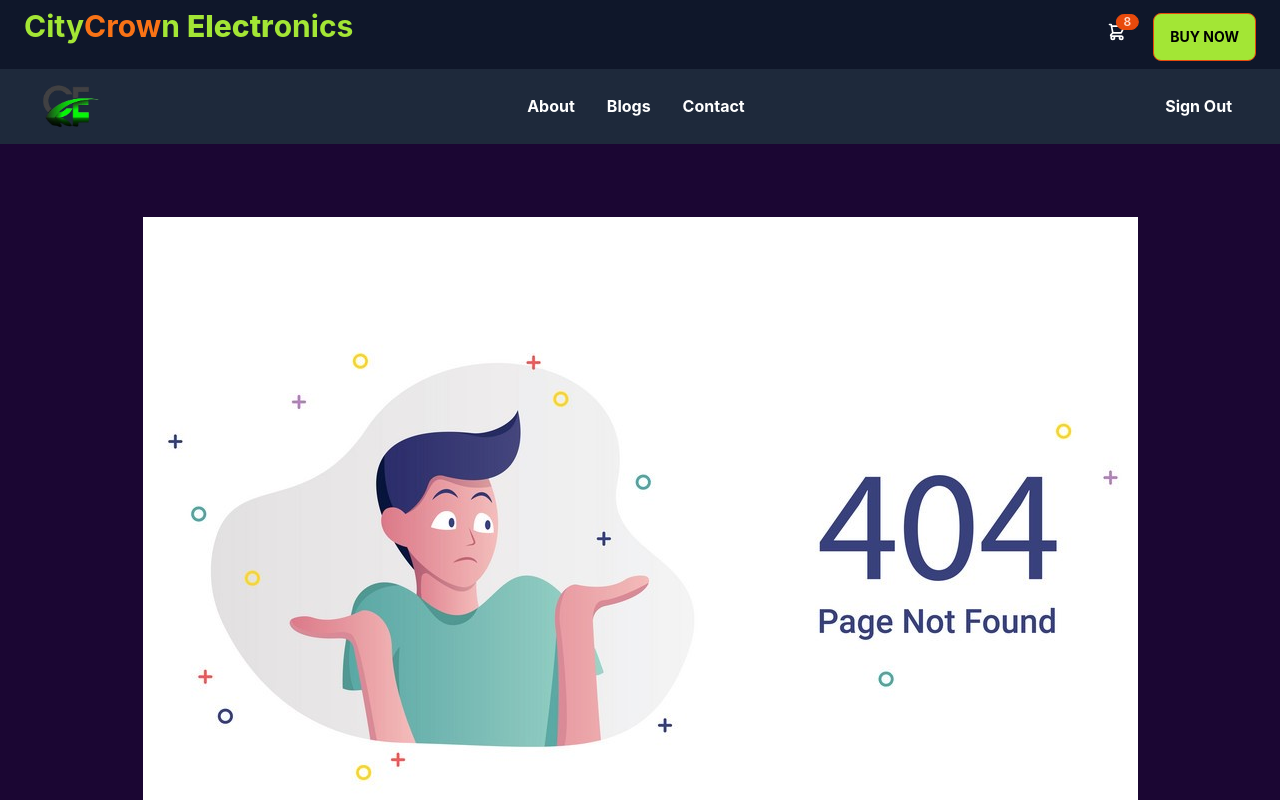
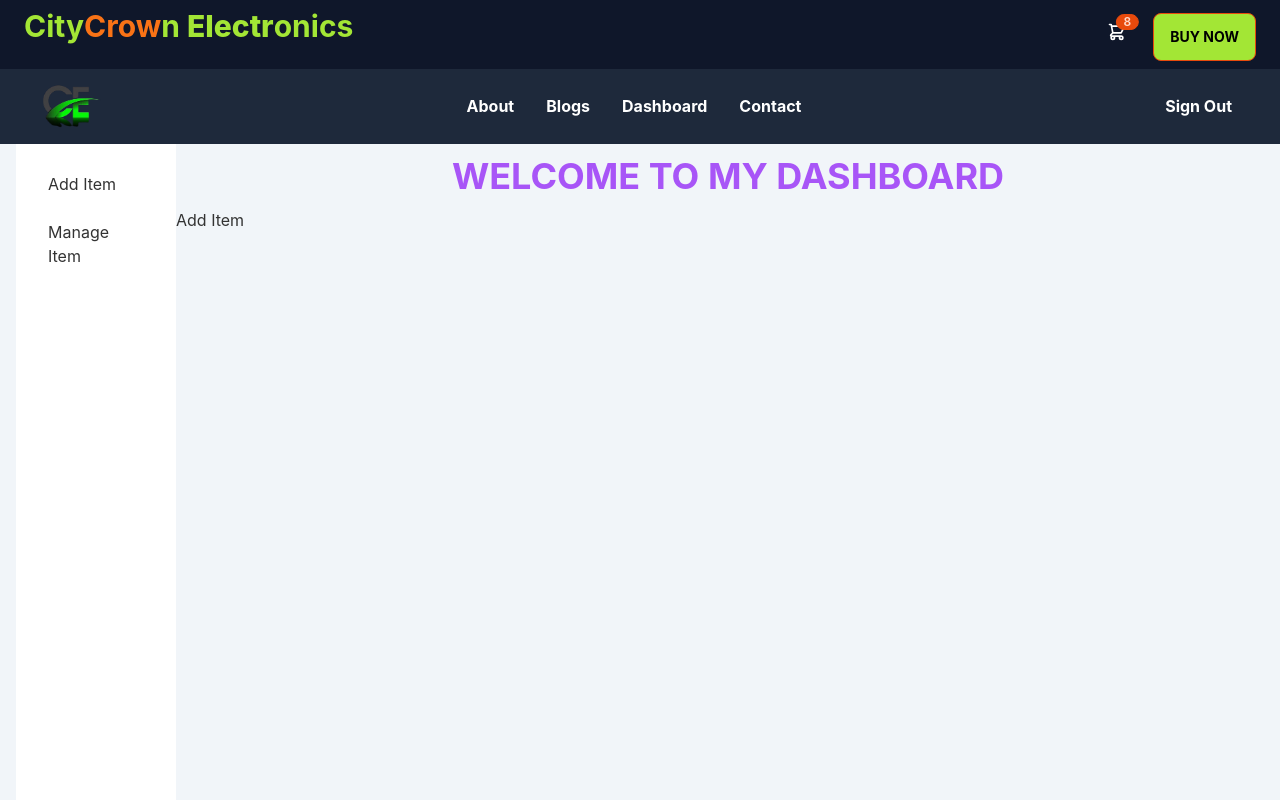
Before and after one commit to dipankar11137/City-Crown-Electronics-client-site, a React (Create React App) app: page /dashboard in a window 1280 px wide. Shown: the top 800 px of the page. Built offline with nearby package versions, Linux system fonts and the light colour scheme; no server answers; sample sign-in values are in the browser's storage.

Commit message:
add dashboard

```diff
--- a/src/App.js
+++ b/src/App.js
@@ -17,6 +17,9 @@ import AppleProductDetails from "./Components/Pages/Home/AppleProductDetails";
 import AppleProductsAll from "./Components/Pages/Home/AppleProductsAll";
 import { ToastContainer, toast } from "react-toastify";
 import "react-toastify/dist/ReactToastify.css";
+import Dashboard from "./Components/Pages/Dashboard/Dashboard";
+import AddItem from "./Components/Pages/Dashboard/AddItem";
+import ManageItem from "./Components/Pages/Dashboard/ManageItem";
 
 function App() {
   return (
@@ -40,6 +43,21 @@ function App() {
         <Route path="/details/:id" element={<AppleProductDetails />} />
         <Route path="/about" element={<About />} />
         <Route path="/contact" element={<Contact />} />
+        {/* Dashboard */}
+        <Route
+          path="/dashboard"
+          element={
+            <RequireAuth>
+              <Dashboard />
+            </RequireAuth>
+          }
+        >
+          <Route index element={<AddItem />} />
+          <Route path="manageItem" element={<ManageItem />} />
+        </Route>
+        {/* Dashboard End */}
+
+        <Route path="/dashboard" element={<Dashboard />} />
         <Route path="/signup" element={<SignUp />} />
         <Route path="/login" element={<Login />} />
         <Route path="*" element={<NotFound />} />
--- /dev/null
+++ b/src/Components/Pages/Dashboard/AddItem.js
@@ -0,0 +1,11 @@
+import React from "react";
+
+const AddItem = () => {
+  return (
+    <div>
+      <h1>Add Item</h1>
+    </div>
+  );
+};
+
+export default AddItem;
--- /dev/null
+++ b/src/Components/Pages/Dashboard/Dashboard.js
@@ -0,0 +1,36 @@
+import React from "react";
+import { useAuthState } from "react-firebase-hooks/auth";
+import { Link, Outlet } from "react-router-dom";
+import auth from "../../../firebase.init";
+
+const Dashboard = () => {
+  const [user] = useAuthState(auth);
+  return (
+    <div className="bg-slate-100">
+      <div>
+        <div class="drawer drawer-mobile">
+          <input id="dashboard-sidebar" type="checkbox" class="drawer-toggle" />
+          <div class="drawer-content ">
+            <h2 className="text-4xl text-purple-500 font-bold text-center my-3 uppercase">
+              Welcome to My DashBoard
+            </h2>
+            <Outlet></Outlet>
+          </div>
+          <div class="drawer-side ml-4">
+            <label for="dashboard-sidebar" class="drawer-overlay"></label>
+            <ul class="menu p-4 overflow-y-auto w-40 bg-base-100 text-base-content">
+              <li>
+                <Link to="/dashboard">Add Item</Link>
+              </li>
+              <li>
+                <Link to="/dashboard/manageItem">Manage Item</Link>
+              </li>
+            </ul>
+          </div>
+        </div>
+      </div>
+    </div>
+  );
+};
+
+export default Dashboard;
--- /dev/null
+++ b/src/Components/Pages/Dashboard/ManageItem.js
@@ -0,0 +1,11 @@
+import React from "react";
+
+const ManageItem = () => {
+  return (
+    <div>
+      <h1>Manage Item</h1>
+    </div>
+  );
+};
+
+export default ManageItem;
--- a/src/Components/Pages/Share/Navbar.js
+++ b/src/Components/Pages/Share/Navbar.js
@@ -20,6 +20,9 @@ const Navbar = () => {
       </li>
       <li className="font-bold">
         <Link to="/blogs">Blogs</Link>
+      </li>
+      <li className="font-bold">
+        <Link to="/dashboard">Dashboard</Link>
       </li>
       <li className="font-bold">
         <Link to="/contact">Contact</Link>
@@ -49,7 +52,7 @@ const Navbar = () => {
           </label>
           <ul
             tabindex="0"
-            class="menu menu-compact dropdown-content mt-3 p-2 shadow bg-base-100 rounded-box w-52"
+            class="menu menu-compact text-black dropdown-content mt-3 p-2 shadow bg-base-100 rounded-box w-52"
           >
             {manuItem}
           </ul>
```
